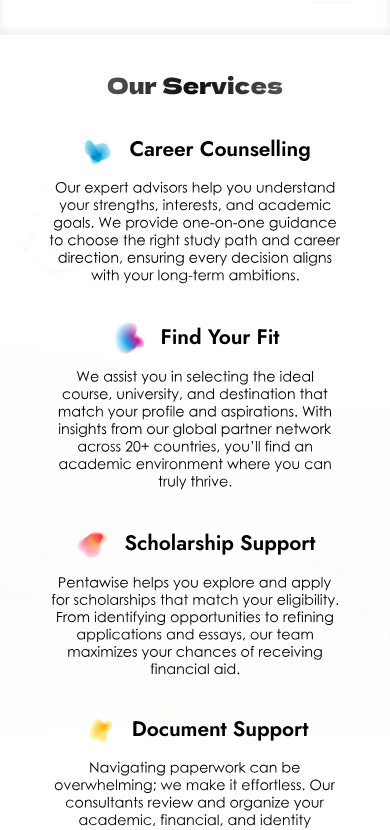
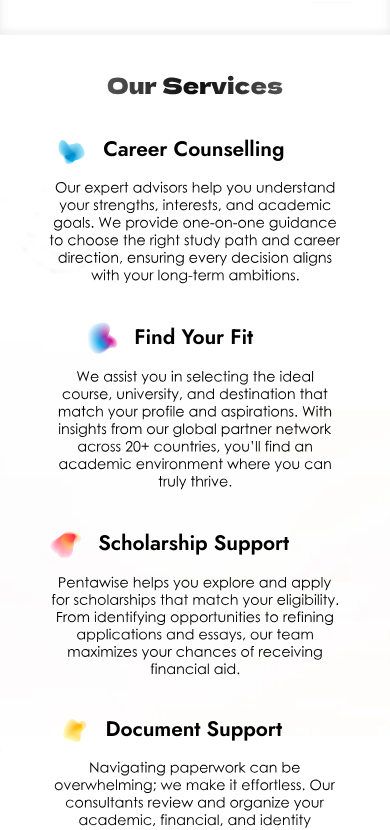
Before and after one commit to muhammadAhmed1717/pentawise-consultants, a Next.js app: page / in a window 390 px wide. Shown: the part 984-1814 px from the top of the page. Built offline with nearby package versions, Linux system fonts and the light colour scheme; a web font is replaced by a local one.

Commit message:
Made the services head section for mobile a bit to left

```diff
--- a/app/globals.css
+++ b/app/globals.css
@@ -1384,7 +1384,7 @@ button {
   .services-heading { width: 176px; }
   .services-grid { grid-template-columns: minmax(0, 1fr); gap: 36px; }
   .service { align-items: center; text-align: center; gap: 14px; }
-  .service-head { justify-content: center; }
+  .service-head { justify-content: center; margin-right: 15%; }
   .service-title { font-size: 21px; }
   .service-icon { width: 36px; height: 36px; }
 
```
